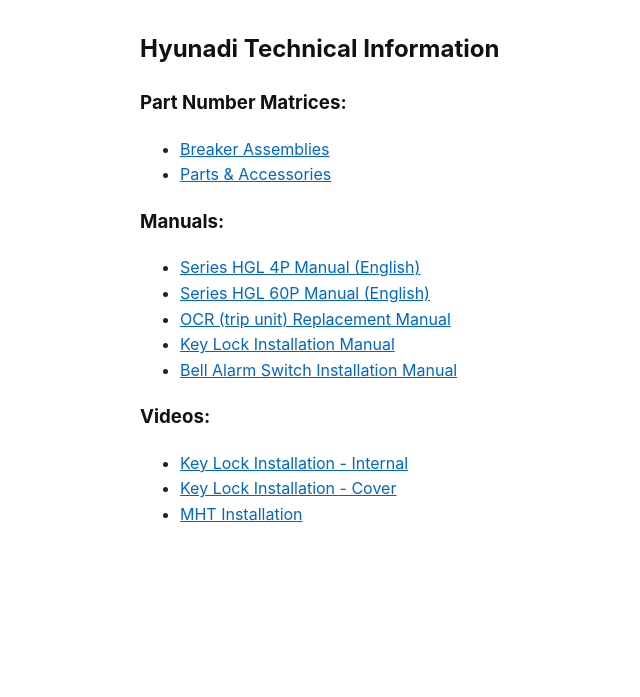
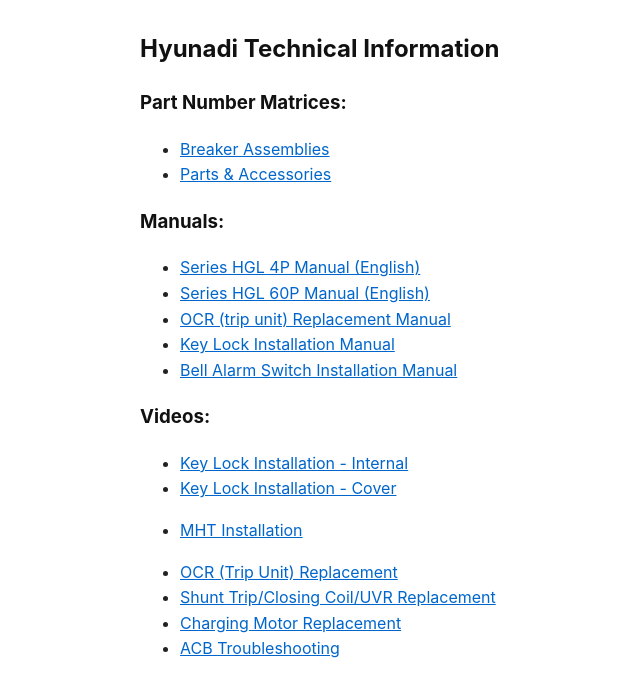
Before and after one commit to epecsupport/Service, a Jekyll site: the page built from tech/hyundai/hyundai.md, in a window 1280 px wide. Shown: the top 697 px of the page, without its empty margins (0-640 px from the left). Built offline with Jekyll 4.4.1, drawn with Linux system fonts in a browser that asks for light colours.

Commit message:
Added additional videos

```diff
--- a/tech/hyundai/hyundai.md
+++ b/tech/hyundai/hyundai.md
@@ -21,3 +21,8 @@ autolink: true
 - [Key Lock Installation - Internal](https://youtube.com/shorts/qc-FRQlmxUA?feature=share)
 - [Key Lock Installation - Cover](https://youtu.be/mWDES3rB9-Q)
 - [MHT Installation](https://youtu.be/FcG0K0cneys?si=RJ59f9fURW-vA1CG)
+
+- [OCR (Trip Unit) Replacement](https://www.youtube.com/watch?v=hz1R3T7-RSw)
+- [Shunt Trip/Closing Coil/UVR Replacement](https://www.youtube.com/watch?v=NEVUFpjG1-g)
+- [Charging Motor Replacement](https://www.youtube.com/watch?v=-rlz_haaNRo)
+- [ACB Troubleshooting](https://www.youtube.com/watch?v=xhzsTXY4zPE)
```
